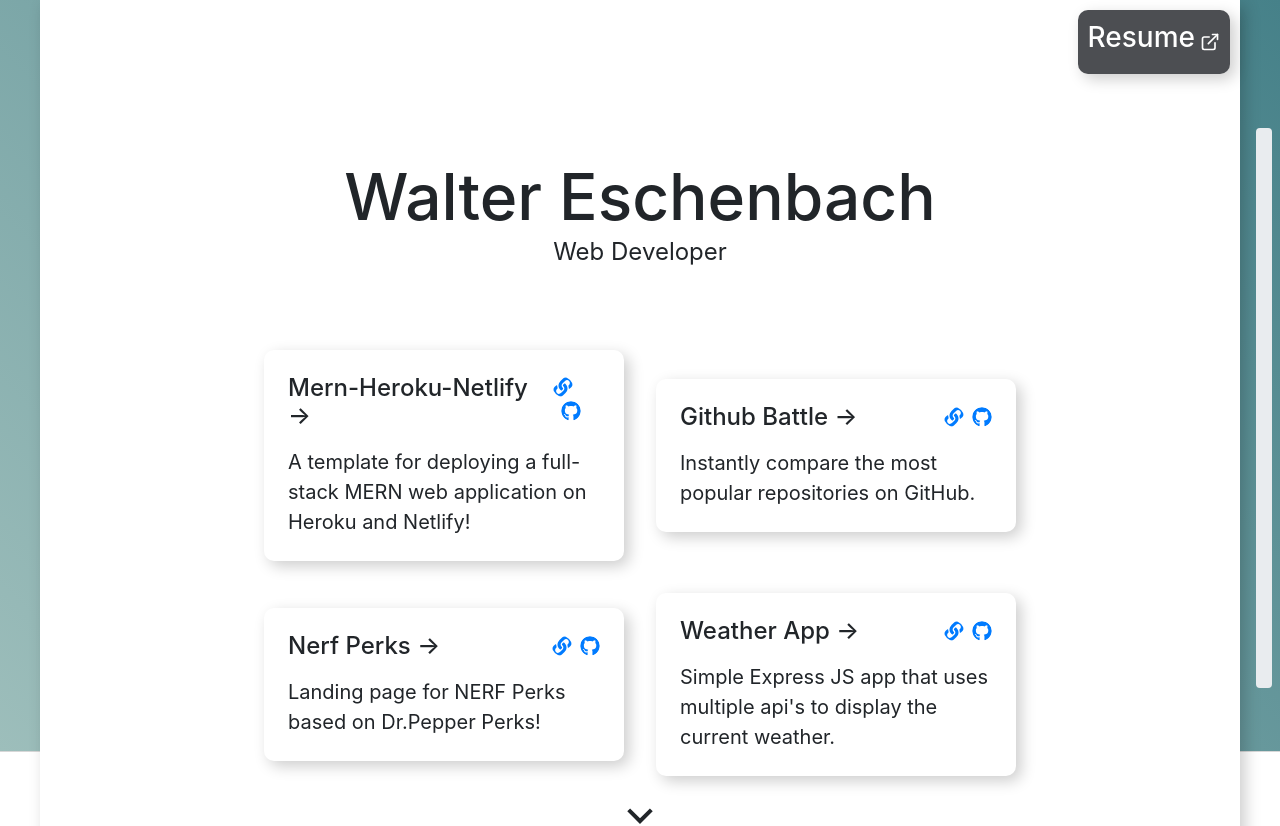
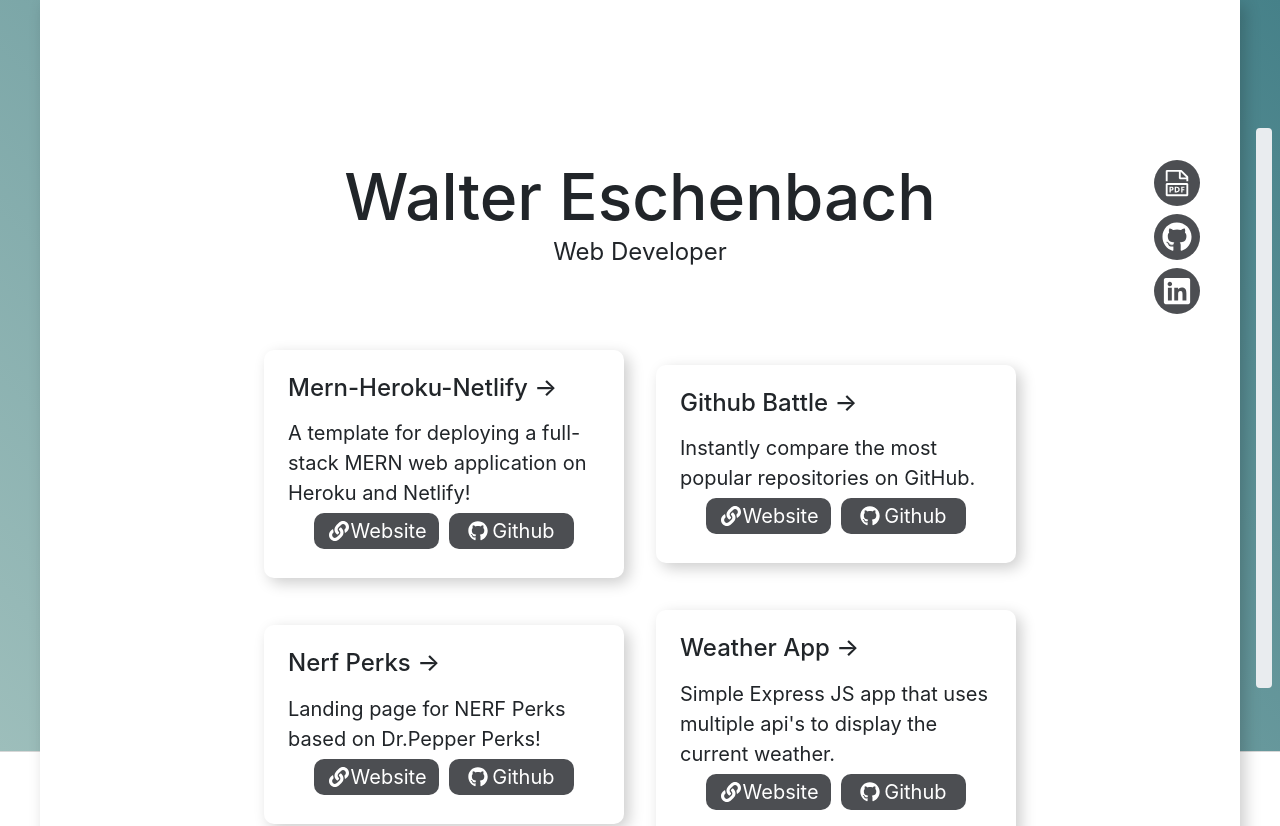
Before and after one commit to WalterEschenbach/portfolio2021, a Next.js app: page / in a window 1280 px wide. Shown: the top 826 px of the page. Built offline with nearby package versions, Linux system fonts and the light colour scheme.

Commit message:
updated socials and restyled project cards

```diff
--- a/components/Intro.js
+++ b/components/Intro.js
@@ -4,9 +4,7 @@ import { FiExternalLink } from 'react-icons/fi'
 
 function Intro(props) {
     const { windowWidth } = props;
-    const resumeIconStyle = {
-        color: "white"
-    }
+
     return (
         <>
             <h1 className={styles.title}>Walter Eschenbach</h1>
@@ -23,16 +21,6 @@ function Intro(props) {
                     <p className={styles.description}>
                         Web Developer{' '}
                     </p>
-                    <a href="/resume" target="_blank" style={{ position: "absolute", top: "10px", right: "10px" }}>
-                        <div style={{ background: "#4C4E52", borderRadius: "10px", boxShadow: "5px 5px 15px rgba(0, 0, 0, 0.2)", height: "4rem", padding: "10px", display: "flex", justifyContent: "center", alignItems: "center" }}>
-                            <div style={{ display: "flex", justifyContent: "center", alignItems: "center" }}>
-                                <h3 style={{ marginRight: "5px", color: "#FFF" }}>Resume</h3>
-
-                                <FiExternalLink size={20} style={resumeIconStyle} />
-
-                            </div>
-                        </div>
-                    </a>
                 </>
             )}
         </>
--- a/components/ProjectModal.js
+++ b/components/ProjectModal.js
@@ -49,9 +49,7 @@ function ProjectModal(props) {
                     <Button variant="secondary" onClick={props.handleClose}>
                         Close
                     </Button>
-                    <Button variant="primary" onClick={props.handleClose}>
-                        Save Changes
-                    </Button>
+
                 </Modal.Footer>
             </Modal>
         </>
--- /dev/null
+++ b/components/Socials.js
@@ -0,0 +1,31 @@
+import React from 'react'
+import styles from '../styles/Home.module.css'
+import { FaGithub, FaLinkedin } from 'react-icons/fa'
+import { VscFilePdf } from 'react-icons/vsc'
+
+const Socials = () => {
+
+    return (
+        <div className={styles.socials}>
+            <a href="/resume">
+                <div className={styles.socialIconContainers}>
+                    <VscFilePdf size={30} className={styles.socialIcons} />
+                </div>
+            </a>
+            <a href="https://github.com/WalterEschenbach">
+                <div className={styles.socialIconContainers}>
+                    <FaGithub size={30} className={styles.socialIcons} />
+                </div>
+            </a>
+            <a href="https://www.linkedin.com/in/waltereschenbach">
+                <div className={styles.socialIconContainers}>
+                    <FaLinkedin size={30} className={styles.socialIcons} />
+
+                </div>
+            </a>
+
+        </div>
+    )
+}
+
+export default Socials
--- a/components/project.js
+++ b/components/project.js
@@ -30,15 +30,18 @@ export const Project = (props) => {
       <div className={styles.card} onClick={handleShow}>
         <div className={styles.cardTop}>
           <h3>{props.title} &rarr;</h3>
-          <div className={styles.cardIcons}>
-            <a href={props.link}><FaLink style={{ borderRadius: "100%" }} size={20} /></a>
-            <a href={props.github}><FaGithub style={{ marginLeft: "8px", borderRadius: "100%" }} size={20} /></a>
-
-
-          </div>
         </div>
-        <p>{props.description}</p>
-
+        <p style={{ cursor: "default" }}>{props.description}</p>
+        <div className={styles.projectButtonContainer}>
+          <button className={styles.projectButton}>
+            <FaLink style={{ margin: "2px" }} size={20} />
+            <p>Website</p>
+          </button>
+          <button className={styles.projectButton}>
+            <FaGithub style={{ margin: "2px 2px" }} size={20} />
+            <p style={{ margin: "2px 2px" }}>Github</p>
+          </button>
+        </div>
       </div>
 
     </React.Fragment>
--- a/pages/index.js
+++ b/pages/index.js
@@ -1,11 +1,12 @@
 import Head from 'next/head'
-import { useRef, useEffect, useState } from 'react'
+import React, { useRef, useEffect, useState } from 'react'
 import Project_Container from '../components/Project_Container'
 import ScrollBar from '../components/ScrollBar'
 import Canvas from '../components/Canvas'
 import Intro from '../components/Intro'
 import Profile from '../components/Profile'
 import Technology from '../components/Technology'
+import Socials from '../components/Socials'
 import { RiArrowDownSLine } from 'react-icons/ri'
 import ScrollAnimation from 'react-animate-on-scroll';
 import styles from '../styles/Home.module.css'
@@ -127,11 +128,16 @@ export default function Home() {
         />
       )}
       {windowWidth >= 500 && (
-        <ScrollBar />
+        <React.Fragment>
+          <ScrollBar />
+        </React.Fragment>
+
       )}
 
       <main className={styles.main}>
+        <Socials />
         <div ref={projectDiv} className={styles.projectDiv}>
+
           <Intro windowWidth={windowWidth} />
           <Project_Container />
         </div>
--- a/styles/Home.module.css
+++ b/styles/Home.module.css
@@ -60,9 +60,43 @@ position: relative;
 .logo {
   height: 1em;
 }
+.socials{
+  width: 100%;
+  display: flex;
+  flex-direction: column;
+  flex-grow: 100;
+  position: -webkit-sticky;
+  position: sticky;
+  justify-content: flex-start;
+  align-items: flex-end;
+  height: 0;
+  margin-right: 5rem;
+  top: 1rem;
+}
+.socialIconContainers{
+  margin-bottom: .5rem;
+  width: fit-content;
+  border-radius: 100%;
+  padding: .5rem;
+  display: flex;
+  justify-content: center;
+  align-items: center;
+  height: fit-content;
+  background-color: #4C4E52;
+}
+.socialIcons{
+color: white;
+}
+.socialIconContainers:hover{
+  background: linear-gradient(45deg, #9dbebb,#468189);
+}
+.socialIcons:hover{
+
+}
 
 @media only screen and (max-width: 500px){
-/* .projectDiv{
-} */
+.socialIcons{
 
 }
+
+}
--- a/styles/Project.module.css
+++ b/styles/Project.module.css
@@ -40,41 +40,36 @@
     font-size: 1.25rem;
     line-height: 1.5;
   }
+  .projectButtonContainer{
+    display: flex;
+    flex-direction: row;
+    justify-content: center;
+  }
+  .projectButton{
+    display: flex;
+    flex-direction: row;
+    justify-content: center;
+    align-items: center;
+    border: none;
+    color: white;
+    background-color: #4C4E52;
+    border-radius: 10px;
+    width: 40%;
+    margin: 5px;
+  }
+  .projectButton:hover{
+    background:  linear-gradient(45deg, #9dbebb,#468189);
+  }
+  .projectButton p{
+    width: fit-content;
+  }
   .buttons{
     display: flex;
     flex-direction: row;
     justify-content: flex-end;
     width: 100%;
   }
-  .gitButton{
-    display: flex;
-    flex-direction: row;
-    justify-content: center;
-    align-items: center;
-    height: 1.5em;
-    background-color:  transparent;
-    padding: 5px;
-    border: 2px solid black;
-    border-radius: 10px;
-    width: fit-content;
-    cursor: pointer;
-    color:black;
-  }
-  .gitButton:hover .gitIcon {
-    background-color: black;
-    color: white;
-  }
-  .gitButton:hover h4 {
-    background-color: black;
-    color: white;
-  }
-  .gitButton:hover {
-    background-color: black;
-    color: white;
-  }
-  .gitButton h4{
-    padding-left: 3px;
-  }
+
 
 
 
--- a/styles/globals.css
+++ b/styles/globals.css
@@ -3,7 +3,7 @@ body {
   scroll-behavior: smooth;
   padding: 0;
   margin: 0;
-  overflow-x: hidden;
+  /* overflow-x: hidden; */
   font-family: -apple-system, BlinkMacSystemFont, Segoe UI, Roboto, Oxygen,
     Ubuntu, Cantarell, Fira Sans, Droid Sans, Helvetica Neue, sans-serif;
 
```
Also changed, not shown: 1 other file (tests, documents, lock files or other folders).
